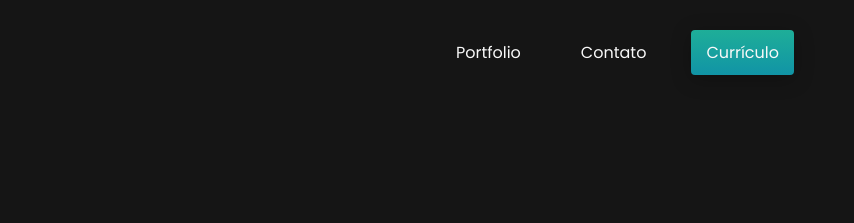
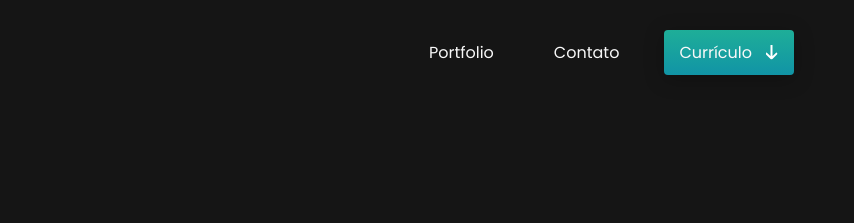
Before and after one commit to gabrielprmartins/cv, a plain HTML site: page index.html in a window 1280 px wide. Shown: the top 223 px of the page, 426-1280 px from the left. Drawn offline with Linux system fonts and the light colour scheme.

Commit message:
button menu

```diff
--- a/css/header.css
+++ b/css/header.css
@@ -25,11 +25,22 @@
   padding: 10px 15px;
   border-radius: 4px;
   color: var(--white);
-  transition: all .2s;
+  transition: all 0.2s;
 }
 
 .menu ul li a:hover {
   background: var(--gray-3);
+}
+
+.btn-menu::after {
+  content: '';
+  transform: rotate(90deg);
+  background: url('../../assets/arrow.svg');
+  width: 15px;
+  height: 12px;
+  display: inline-block;
+  margin-left: 12px;
+  transition: all 0.3s;
 }
 
 @media screen and (max-width: 600px) {
@@ -49,6 +60,5 @@
     margin-top: 10px;
     flex-wrap: wrap;
     gap: 15px;
-
   }
 }
```
